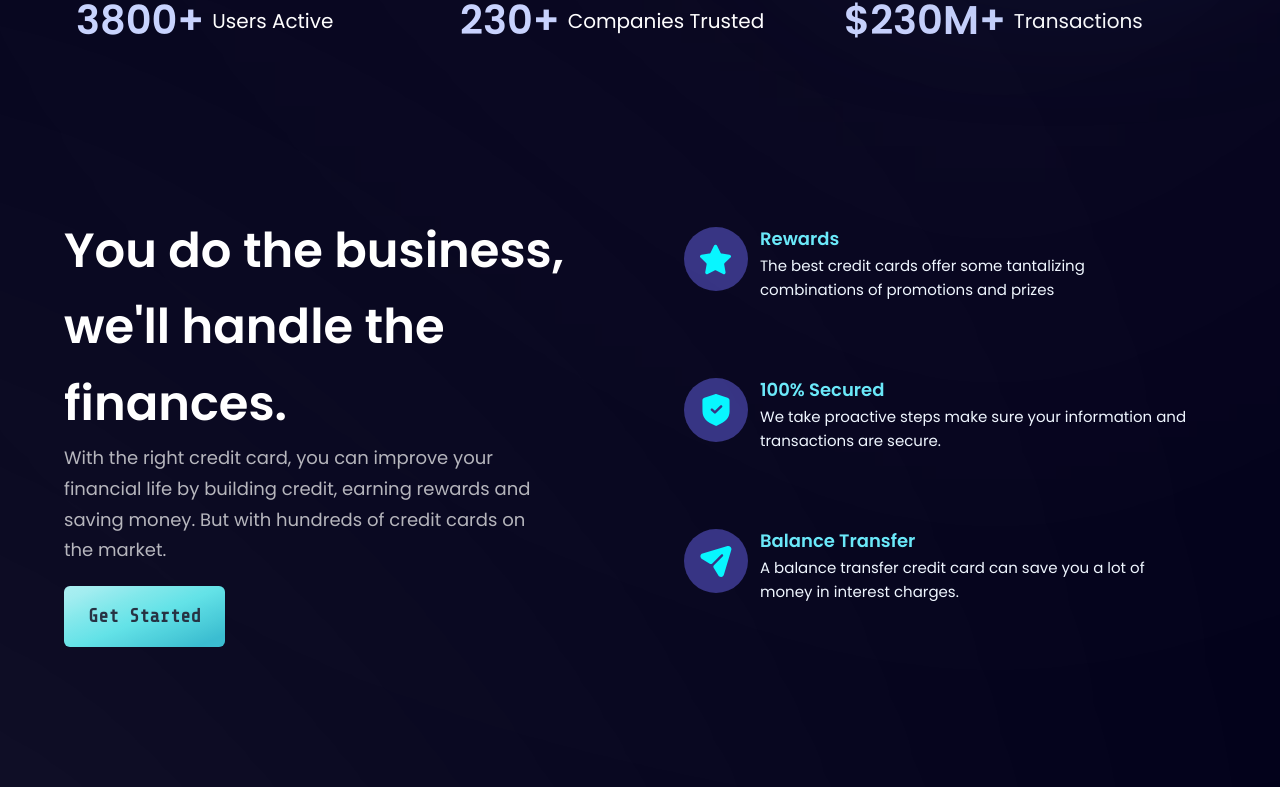
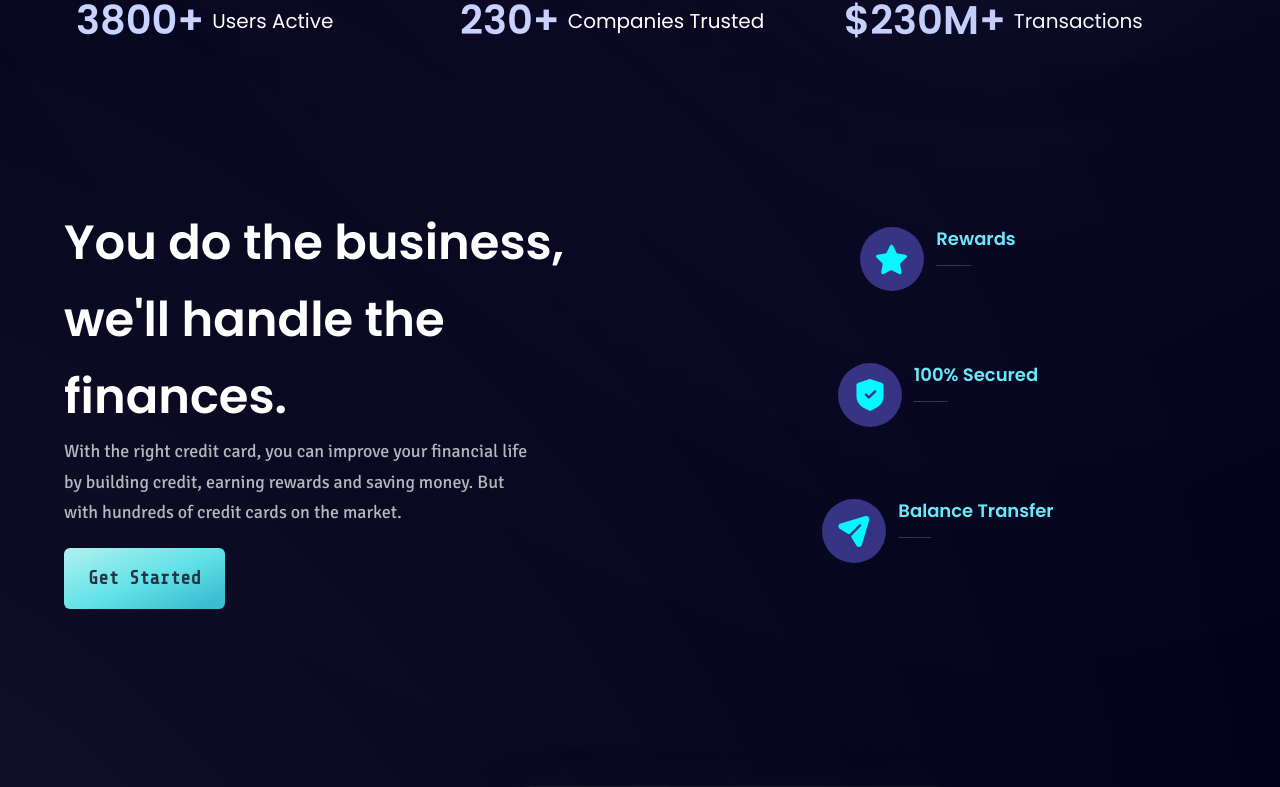
Before and after one commit to sidx04/Bank-App, a React (Vite) app: page / in a window 1280 px wide. Shown: the part 895-1682 px from the top of the page. Built offline with nearby package versions, Linux system fonts and the light colour scheme; a web font is replaced by a local one.

Commit message:
Modified Business

```diff
--- a/src/components/Business.jsx
+++ b/src/components/Business.jsx
@@ -14,7 +14,7 @@ const FeatureCard=({icon,title,content,index})=>(
         <h4 className="font-poppins font-semibold text-cyan-300 text-[18px] leading-[23px] mb-1">
           {title}
         </h4>
-        <p className="font-poppins font-normal text-blue-50 text-[15px] leading-[24px] mb-1">
+        <p className="font-signika font-normal text-blue-50 text-[1px] leading-[24px] mb-1">
           {content}
         </p>
       </div>
@@ -32,7 +32,7 @@ const Business = () => {
           <br className='sm:block hidden p-0'/>
           we'll handle the finances.
         </h2>
-        <p className={`${styles.paragraph} max-w-[470px] pb-5`}>
+        <p className={`${styles.paragraph} max-w-[470px] font-signika pb-5`}>
         With the right credit card, you can improve your financial life by
         building credit, earning rewards and saving money. But with hundreds
         of credit cards on the market.
--- a/src/components/Button.jsx
+++ b/src/components/Button.jsx
@@ -3,8 +3,10 @@ import styles from '../styles'
 
 const Button = () => {
   return (
-    <button type="button" className={` py-4 px-6 bg-blue-gradient rounded-md font-sharemono font-bold text-[19px] text-slate-800 outline-none  ${styles} `}> Get Started</button>
-  )
+      <button type="button" className={`py-4 px-6 bg-blue-gradient rounded-md font-sharemono font-bold text-[19px]
+      text-slate-800 outline-none  ${styles}  `}> Get Started</button>
+
+   )
 }
 
 export default Button
```
